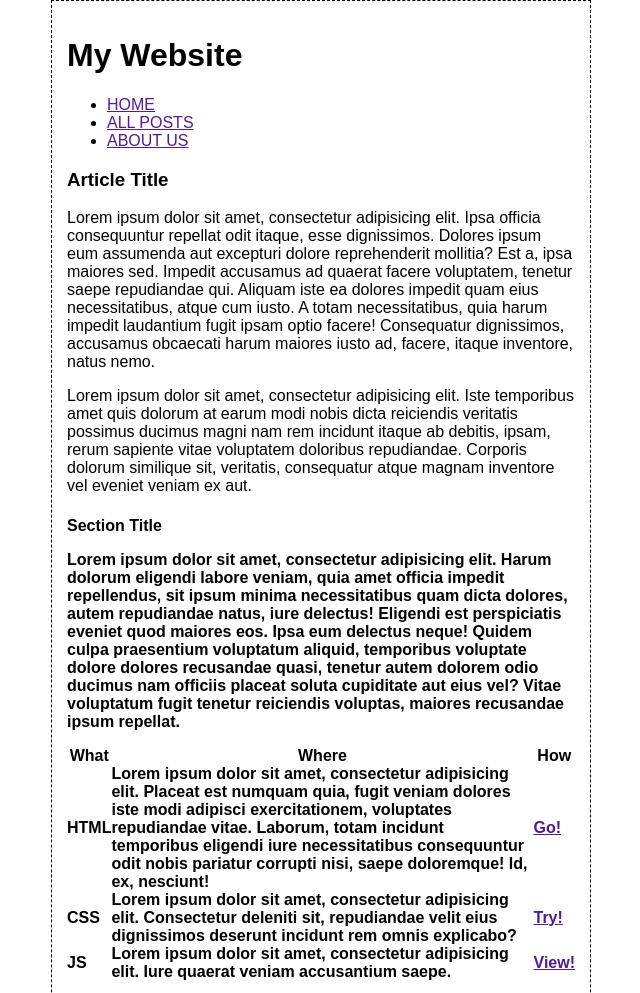
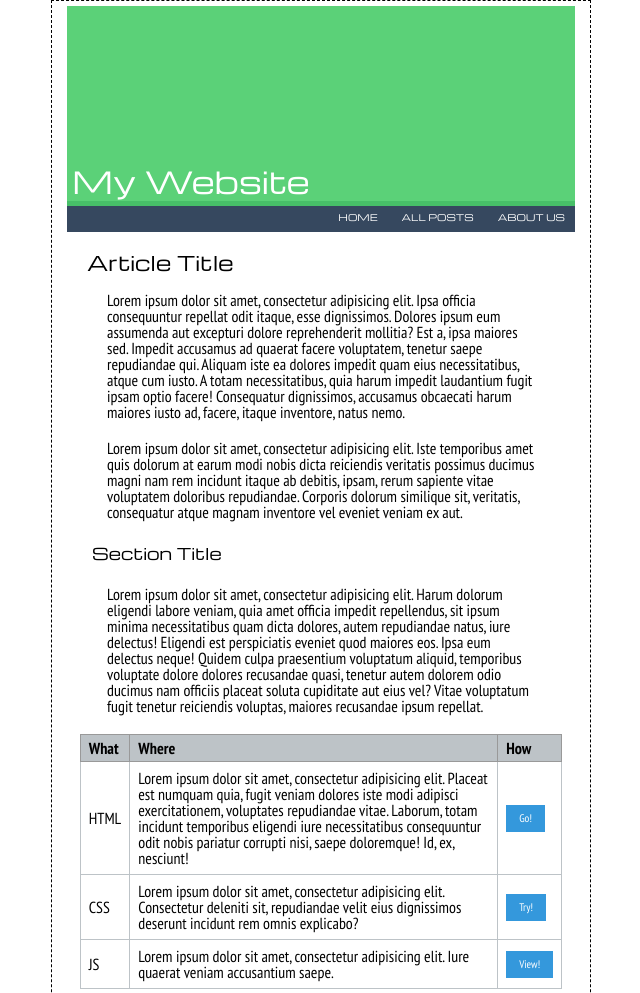
Before and after one commit to Fully34/make-it-real-exercise-rU, a plain HTML site: page index.html in a window 1280 px wide. Shown: the top 993 px of the page, without its empty margins (319-959 px from the left). Drawn offline with nearby package versions, Linux system fonts and the light colour scheme.

Commit message:
working on main content styles

```diff
--- a/index.html
+++ b/index.html
@@ -1,10 +1,14 @@
 <!DOCTYPE html>
 <html lang="en">
 <head>
+
     <meta charset="UTF-8">
     <title>Making-it-real</title>
+    <link rel="stylesheet" href="styles/reset.css">
     <link rel="stylesheet" href="styles/main.css">
-    <link rel="stylesheet" href="styles/normalize.css">
+    <link href='http://fonts.googleapis.com/css?family=Michroma' rel='stylesheet' type='text/css'>
+    <link href='http://fonts.googleapis.com/css?family=PT+Sans+Narrow:400,700' rel='stylesheet' type='text/css'>
+
 </head>
 <body>
     <div class="main-container">
@@ -18,29 +22,21 @@
             </div> <!-- END TITLE CONTAINER -->
 
 
-            <div class="navbar-container">
+            <div class="navbar-container clearfix">
 
-                <div class="nav-item-container">
+                <div class="nav-items ">
+                    <a href="" class="inline-block">HOME</a>
+                </div>
 
-                    <ul class="nav-items">
+                <div class="nav-items ">
+                    <a href="" class="inline-block">ALL POSTS</a>
+                </div>
 
-                        <li>
-                            <a href="" class="nav-links">HOME</a>
-                        </li>
+                <div class="nav-items">
+                    <a href="" class="inline-block">ABOUT US</a>
+                </div>
 
-                        <li>
-                            <a href="" class="nav-links">ALL POSTS</a>
-                        </li>
-
-                        <li>
-                            <a href="" class="nav-links">ABOUT US</a>
-                        </li>
-
-                    </ul>
-
-                </div> <!-- END NAV-LINK CONTAINER -->
-
-            </div> <!-- END NAVBAR CONTAINER-->
+            </div> <!-- END NAV-LINK CONTAINER -->
 
         </div> <!-- END HEADER CONTAINER -->
 
@@ -59,7 +55,7 @@
 
             <div class="section-container">
 
-                <h4 class="section-title">Section Title</p>
+                <h4 class="section-title">Section Title</h4>
 
                 <p class="text-content">Lorem ipsum dolor sit amet, consectetur adipisicing elit. Harum dolorum eligendi labore veniam, quia amet officia impedit repellendus, sit ipsum minima necessitatibus quam dicta dolores, autem repudiandae natus, iure delectus! Eligendi est perspiciatis eveniet quod maiores eos. Ipsa eum delectus neque! Quidem culpa praesentium voluptatum aliquid, temporibus voluptate dolore dolores recusandae quasi, tenetur autem dolorem odio ducimus nam officiis placeat soluta cupiditate aut eius vel? Vitae voluptatum fugit tenetur reiciendis voluptas, maiores recusandae ipsum repellat.</p>
 
@@ -80,24 +76,24 @@
                         <tr class="table-row">
                             <td class="table-cell">HTML</td>
                             <td class="table-cell">Lorem ipsum dolor sit amet, consectetur adipisicing elit. Placeat est numquam quia, fugit veniam dolores iste modi adipisci exercitationem, voluptates repudiandae vitae. Laborum, totam incidunt temporibus eligendi iure necessitatibus consequuntur odit nobis pariatur corrupti nisi, saepe doloremque! Id, ex, nesciunt!</td>
-                            <td class="table-cell button">
-                                <a href="">Go!</a>
+                            <td class="table-cell ">
+                                <a class="inline-block button" href="">Go!</a>
                             </td>
                         </tr>
 
                         <tr class="table-row">
                             <td class="table-cell">CSS</td>
                             <td class="table-cell">Lorem ipsum dolor sit amet, consectetur adipisicing elit. Consectetur deleniti sit, repudiandae velit eius dignissimos deserunt incidunt rem omnis explicabo?</td>
-                            <td class="table-cell button">
-                                <a href="">Try!</a>
+                            <td class="table-cell ">
+                                <a class="inline-block button" href="">Try!</a>
                             </td>
                         </tr>
 
                         <tr class="table-row">
                             <td class="table-cell">JS</td>
                             <td class="table-cell">Lorem ipsum dolor sit amet, consectetur adipisicing elit. Iure quaerat veniam accusantium saepe.</td>
-                            <td class="table-cell button">
-                                <a href="">View!</a>
+                            <td class="table-cell ">
+                                <a class="inline-block button" href="">View!</a>
                             </td>
                         </tr>
 
@@ -229,6 +225,7 @@
                             <p class="comment-content">Lorem ipsum dolor sit amet, consectetur adipisicing elit. Eius culpa, voluptatibus, nisi alias quibusdam praesentium doloribus nemo. Eos, nam quidem!</p>
 
                         </div>
+
                         <div class="comment-content-container">
 
                             <img src="http://www.placehold.it/50" alt="">
--- a/styles/main.css
+++ b/styles/main.css
@@ -1,18 +1,147 @@
+
+/*===========================================================================*/
+                        /* ~~~ UTILITY ~~~ */
+/*===========================================================================*/
+
+
 * {
     box-sizing: border-box;
 }
 
 .clearfix {
-
+    overflow: hidden;
+    z-index: 1;
 }
-/*===========================================================================*/
-                        /* ~~~ MAIN CONTAINER ~~~ */
-/*===========================================================================*/
-
 
 .main-container {
     max-width: 540px;
     margin: 0 auto;
-    padding: 15px;
+    padding: 0 15px;
     border: 1px dashed black;
 }
+
+h1 {
+    font-size: 30px;
+    font-family: "Michroma", sans-serif;
+}
+
+h3 {
+    font-size: 20px;
+    font-family: "Michroma", sans-serif;
+}
+
+h4 {
+    font-size: 16px;
+    font-family: "Michroma", sans-serif;
+}
+
+.inline-block {
+    display: inline-block;
+}
+
+/*===========================================================================*/
+                        /* ~~~ HEADER CONTAINER ~~~ */
+/*===========================================================================*/
+
+.header-container {
+    display: block;
+    position: relative;
+}
+
+.website-title-container {
+    background-color: rgba(74, 205, 106, .9);
+    display: block;
+    height: 200px;
+    position: relative;
+    top: 5px;
+    z-index: 20;
+}
+
+.website-title-container h1 {
+    color: white;
+    position: absolute;
+    left: 5px;
+    bottom: 10px;
+}
+
+.navbar-container {
+    background-color: rgba(54, 72, 95, 1);
+    display: block;
+    position: relative;
+    line-height: 30px;
+    width: 100%;
+    text-align: right;
+    vertical-align: middle;
+}
+
+.nav-items {
+    display: inline-block;
+    position: relative;
+}
+
+.nav-items a {
+    color: white;
+    text-decoration: none;
+    font-size: 9px;
+    font-family: "Michroma", sans-serif;
+    padding: 0 10px;
+}
+
+.nav-items:hover {
+    background-color: rgb(74, 205, 106);
+}
+
+
+
+/*===========================================================================*/
+                        /* ~~~ MAIN CONTENT CONTAINER ~~~ */
+/*===========================================================================*/
+
+.main-content-container{
+    display: block;
+    position: relative;
+}
+
+.article-title {
+    margin: 20px 0 20px 20px;
+}
+
+.text-content {
+    margin: 0 40px 20px 40px;
+    font-family: "PT Sans Narrow", sans-serif;
+}
+
+.section-title {
+    margin: 25px 0 25px 25px;
+}
+
+.main-table {
+    width: 95%;
+    margin: 0 auto;
+}
+
+.main-table {
+    font-family: "PT Sans Narrow", sans-serif;
+}
+
+.table-header {
+    background-color: #BDC3C7;
+    border: 1px solid #999999;
+    font-weight: 700    ;
+    padding: 5px 5px 5px 8px;
+    text-align: left;
+}
+.main-table, .table-row, .table-cell {
+    border: 1px solid #BDC3C7;
+    border-collapse: collapse;
+    padding: 8px;
+    vertical-align: middle;
+}
+
+.button {
+    background-color: #3498DC;
+    color: white;
+    font-size: 11px;
+    padding: 8px 13px;
+    text-decoration: none;
+}
--- /dev/null
+++ b/styles/reset.css
@@ -0,0 +1,62 @@
+/* http://meyerweb.com/eric/tools/css/reset/
+   v2.0b1 | 201101
+   NOTE: WORK IN PROGRESS
+   USE WITH CAUTION AND TEST WITH ABANDON */
+
+html, body, div, span, applet, object, iframe,
+h1, h2, h3, h4, h5, h6, p, blockquote, pre,
+a, abbr, acronym, address, big, cite, code,
+del, dfn, em, img, ins, kbd, q, s, samp,
+small, strike, strong, sub, sup, tt, var,
+b, u, i, center,
+dl, dt, dd, ol, ul, li,
+fieldset, form, label, legend,
+table, caption, tbody, tfoot, thead, tr, th, td,
+article, aside, canvas, details, figcaption, figure,
+footer, header, hgroup, menu, nav, section, summary,
+time, mark, audio, video {
+    margin: 0;
+    padding: 0;
+    border: 0;
+    outline: 0;
+    font-size: 100%;
+    font: inherit;
+    vertical-align: baseline;
+}
+/* HTML5 display-role reset for older browsers */
+article, aside, details, figcaption, figure,
+footer, header, hgroup, menu, nav, section {
+    display: block;
+}
+body {
+    line-height: 1;
+}
+ol, ul {
+    list-style: none;
+}
+blockquote, q {
+    quotes: none;
+}
+blockquote:before, blockquote:after,
+q:before, q:after {
+    content: '';
+    content: none;
+}
+
+/* remember to define visible focus styles!
+:focus {
+    outline: ?????;
+} */
+
+/* remember to highlight inserts somehow! */
+ins {
+    text-decoration: none;
+}
+del {
+    text-decoration: line-through;
+}
+
+table {
+    border-collapse: collapse;
+    border-spacing: 0;
+}
```
